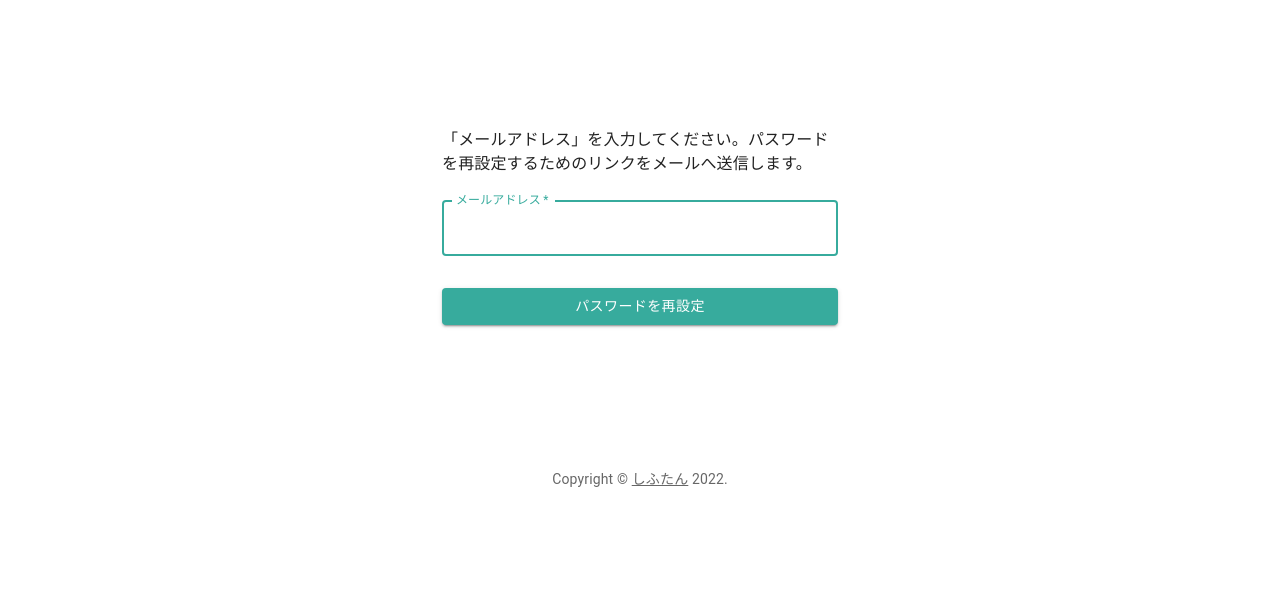
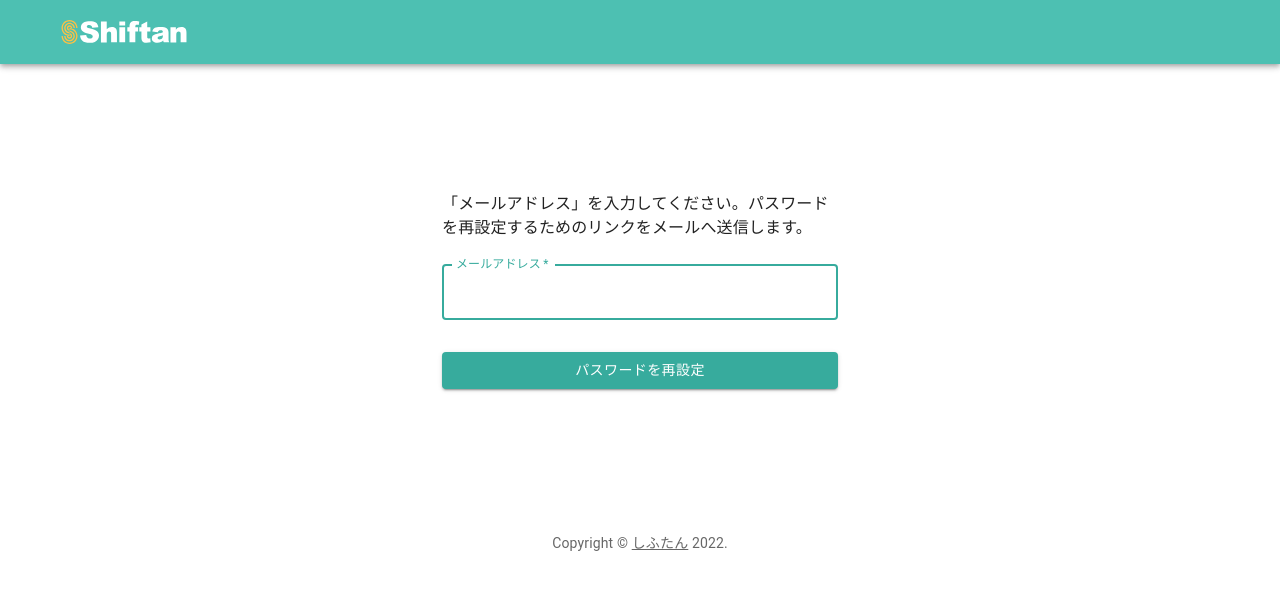
Before and after one commit to nineteen2021/shiftan-v2, a React (Create React App) app in the folder node/django_front/: page /passwordSentMail in a window 1280 px wide. Shown: the top 590 px of the page. Built offline with nearby package versions, Linux system fonts and the light colour scheme; no server answers.

Commit message:
パスワードリセット機能を実装

```diff
--- a/node/django_front/src/components/function/PasswordSentMail.jsx
+++ b/node/django_front/src/components/function/PasswordSentMail.jsx
@@ -1,4 +1,5 @@
 import * as React from 'react';
+import axios from 'axios';
 import Button from '@mui/material/Button';
 import CssBaseline from '@mui/material/CssBaseline';
 import TextField from '@mui/material/TextField';
@@ -6,7 +7,10 @@ import Link from '@mui/material/Link';
 import Box from '@mui/material/Box';
 import Typography from '@mui/material/Typography';
 import Container from '@mui/material/Container';
-import { Link as routerLink } from 'react-router-dom'
+import SimpleNavbar from './SimpleNavbar';
+import { useNavigate } from "react-router-dom"
+
+const emailPattern = /^[A-Za-z0-9]{1}[A-Za-z0-9_.-]*@{1}[A-Za-z0-9_.-]+.[A-Za-z0-9]+$/;
 
 function Copyright(props) {
   return (
@@ -22,18 +26,47 @@ function Copyright(props) {
 }
 
 export default function PasswordSentMail() {
+  const navigate = useNavigate()
+  const [email ,setEmail] = React.useState('')
+  const [email_error ,setEmail_error] = React.useState(false)
 
+  const handleSubmit = (event) => {
+      event.preventDefault();
+      const data = new FormData(event.currentTarget);
+      // eslint-disable-next-line no-console
 
+  };
 
-    const handleSubmit = (event) => {
-        event.preventDefault();
-        const data = new FormData(event.currentTarget);
-        // eslint-disable-next-line no-console
+  const formValidation = () => {
+    if(email == ''||!emailPattern.test(email)){
+      setEmail_error(true);
+      return(false);
+    } else {
+      setEmail_error(false);
+      return(true);
+    }
+  }
 
-    };
+    const submitEmail = () => {
+      axios
+      .post('http://localhost:8000/api-auth/users/reset_password/',
+      {
+        email: email
+      },
+      {
+          headers: {
+              'Content-Type': 'application/json', // ここを追加
+          }
+      })
+      .then(res=>{
+          console.log(res.data);
+      })
+      .catch(err=>{console.log(err);});
+    }
 
   return (
     <>
+      <SimpleNavbar />
       <Container component="main" maxWidth="xs">
         <CssBaseline />
         <Box
@@ -55,14 +88,21 @@ export default function PasswordSentMail() {
               name="email"
               type="email"
               autoFocus
+              error={email_error}
+              onChange={(e) => setEmail(e.target.value)}
             />
             <Button
               type="submit"
               fullWidth
               variant="contained"
               sx={{ mt: 3, mb: 2 }}
-              component={routerLink}
-              to="/sentPasswordMail"
+              // component={routerLink}
+              // to="/sentPasswordMail"
+              onClick={() => {
+                if(formValidation()){
+                  submitEmail();
+                  navigate("/sentPasswordMail");
+                }}}
             >
               パスワードを再設定
             </Button>
--- a/node/django_front/src/components/function/ResetPassword.jsx
+++ b/node/django_front/src/components/function/ResetPassword.jsx
@@ -1,4 +1,5 @@
 import * as React from 'react';
+import axios from 'axios';
 import Button from '@mui/material/Button';
 import CssBaseline from '@mui/material/CssBaseline';
 import TextField from '@mui/material/TextField';
@@ -8,7 +9,7 @@ import Alert from '@mui/material/Alert';
 import Collapse from '@mui/material/Collapse';
 import Typography from '@mui/material/Typography';
 import Container from '@mui/material/Container';
-import { Link as routerLink } from 'react-router-dom'
+import { useNavigate, useLocation } from "react-router-dom"
 
 function Copyright(props) {
   return (
@@ -24,32 +25,64 @@ function Copyright(props) {
 }
 
 export default function ResetPassword() {
+  const navigate = useNavigate()
+  const search = useLocation().search;
+  const query2 = new URLSearchParams(search);
+  const [error, setError] = React.useState(false);
+  const [re_error, setRe_error] = React.useState(false);
+  const [password, setPassword] = React.useState("");
+  const [re_password, setRe_password] = React.useState("");
+  const passwordPattern = /^(?=.*[A-Z])(?=.*[0-9])[a-zA-Z0-9.?/-]{8,24}$/;
 
-    const [error, setError] = React.useState(false);
+  const resetPassword = () => {
+    axios
+    .post('http://localhost:8000/api-auth/users/reset_password_confirm/',
+        {
+          uid: query2.get('uid'),
+          token: query2.get('token'),
+          new_password: password,
+          re_new_password: re_password
+        } //変更したいキーと値
+    ,{
+        headers: {
+            'Content-Type': 'application/json',
+        }
+    })
+    .then(res=>{console.log(res.data);})
+    .catch(err=>{console.log(err);});
+  }
 
-    const handleSubmit = (event) => {
-        event.preventDefault();
-        const data = new FormData(event.currentTarget);
-        // eslint-disable-next-line no-console
-        console.log({
-            password: data.get('password'),
-            password2: data.get('password2'),
-        });
+  const handleSubmit = () => {
 
-        if (data.get('password') === data.get('password2')){
+    if (password == ''||!passwordPattern.test(password)){
+      setError(true);
+    } else {
+      setError(false)
+    }
+
+    if (password === re_password) {
       //もしパスワードと再確認用のパスワードが一致したら
       console.log("一致");
-            setError(false);
+      setRe_error(false);
     } else {
       //もしパスワードと再確認用のパスワードが一致しなかったら
-            setError(true);
+      setRe_error(true);
       console.log("不一致");
+    }
+
+    if(password == ''|| !passwordPattern.test(password) || password != re_password){
+      return(false)
+    }else{
+      return(true)
     }
   };
 
   return (
     <>
       <Collapse in={error}>
+        <Alert severity="error">パスワードは8文字以上で大文字と数字を含める必要があります</Alert>
+      </Collapse>
+      <Collapse in={re_error}>
         <Alert severity="error">パスワードが一致しません</Alert>
       </Collapse>
       <Container component="main" maxWidth="xs">
@@ -72,7 +105,9 @@ export default function ResetPassword() {
               label="新規パスワード"
               name="password"
               type="password"
+              error={error}
               autoFocus
+              onChange={(e) => setPassword(e.target.value)}
             />
             <TextField
               margin="normal"
@@ -81,15 +116,21 @@ export default function ResetPassword() {
               name="password2"
               label="新規パスワード(再確認)"
               type="password"
+              error={re_error}
               id="password2"
+              onChange={(e) => setRe_password(e.target.value)}
             />
             <Button
-              type="submit"
               fullWidth
               variant="contained"
               sx={{ mt: 3, mb: 2 }}
-              component={routerLink}
-              to="/finishResetPassword"
+              onClick={() => {
+                console.log(handleSubmit());
+                if(handleSubmit()){
+                  resetPassword();
+                  navigate("/finishResetPassword");
+                }
+              }}
             >
               パスワードを再設定
             </Button>
```
Also changed, not shown: 1 other file (tests, documents, lock files or other folders). Lines whose indentation alone changed are shown as unchanged.
